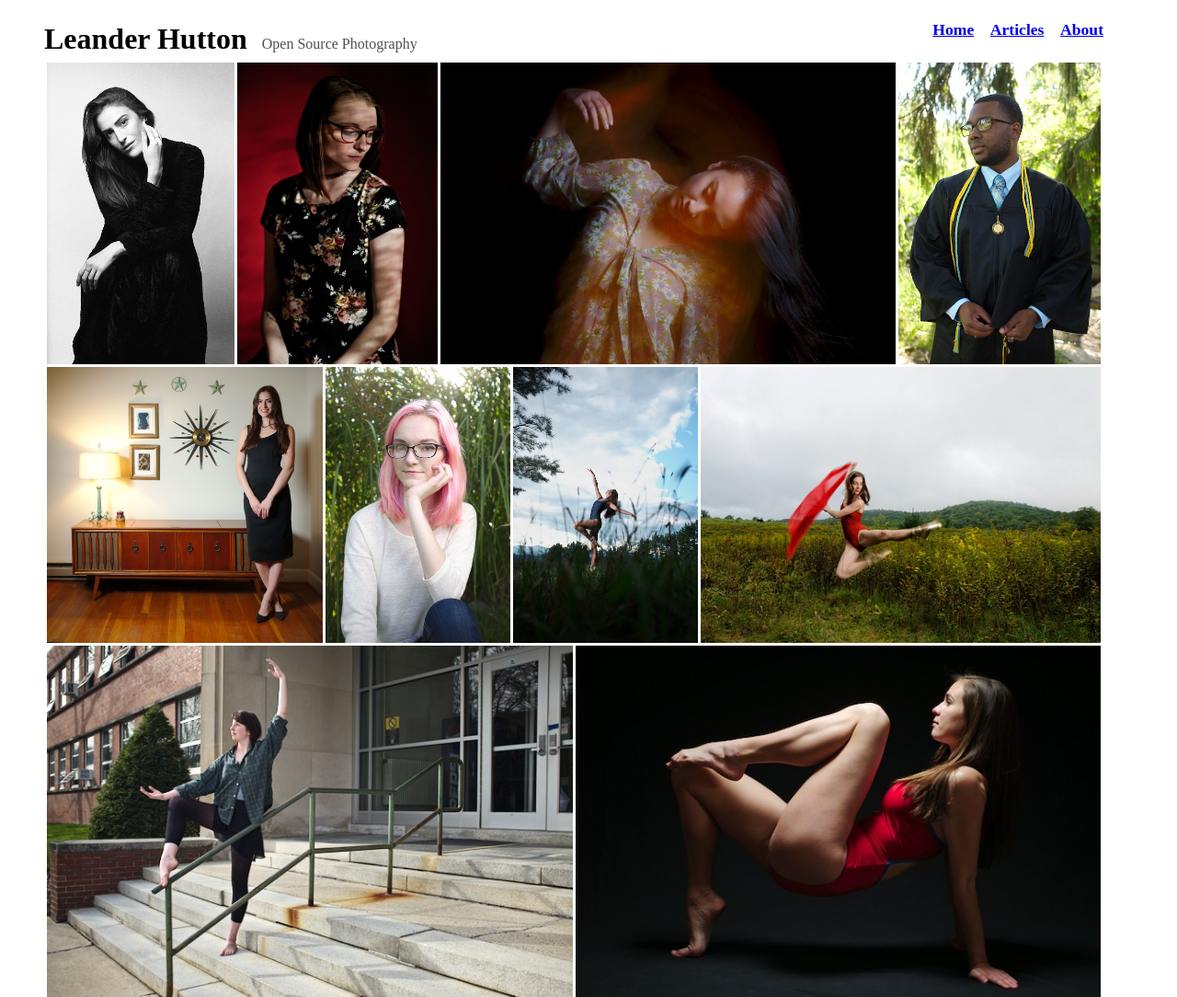
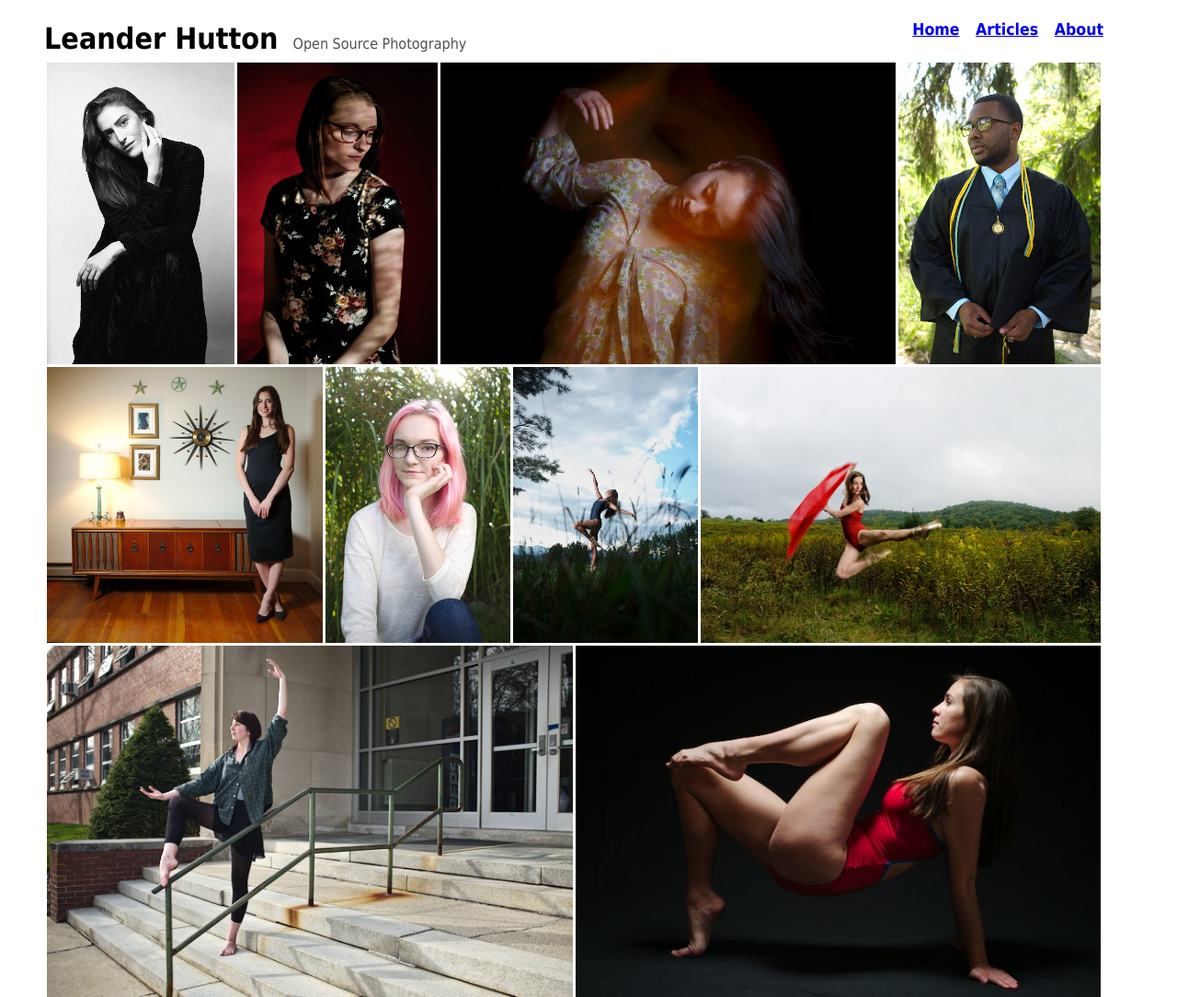
Before and after one commit to leanderhutton/portfolio, a plain HTML site: page index.html in a window 1280 px wide. Shown: the top 1084 px of the page at 92% size. Drawn offline with Linux system fonts and the light colour scheme.

Commit message:
Update font-family

```diff
--- a/css/main.css
+++ b/css/main.css
@@ -1,5 +1,5 @@
 @import url("pygment.css");
-body { margin:0px; padding:20px 0px; text-align:center; font-family: Serif; }
+body { margin:0px; padding:20px 0px; text-align:center; font-family: Tahoma, Arial, Verdana, Sans-Serif, "Lucida Sans"; }
 h1 { padding:0px 0px 15px; margin:0px 0px 5px 0px; }
 blockquote { font-style:italic; background:#EAEAEA; margin:20px; padding:5px 10px; }
 blockquote cite { display:block; padding:10px 20px 0 0; text-align:right; }
```
